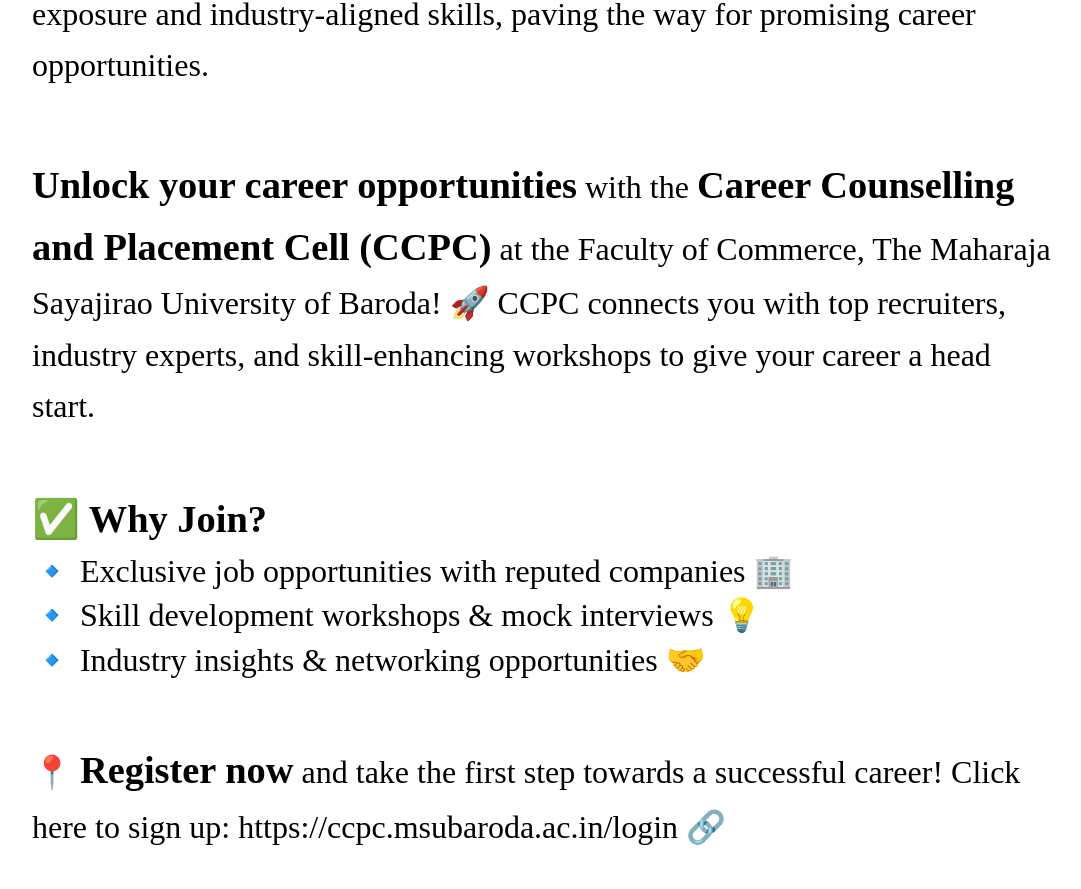
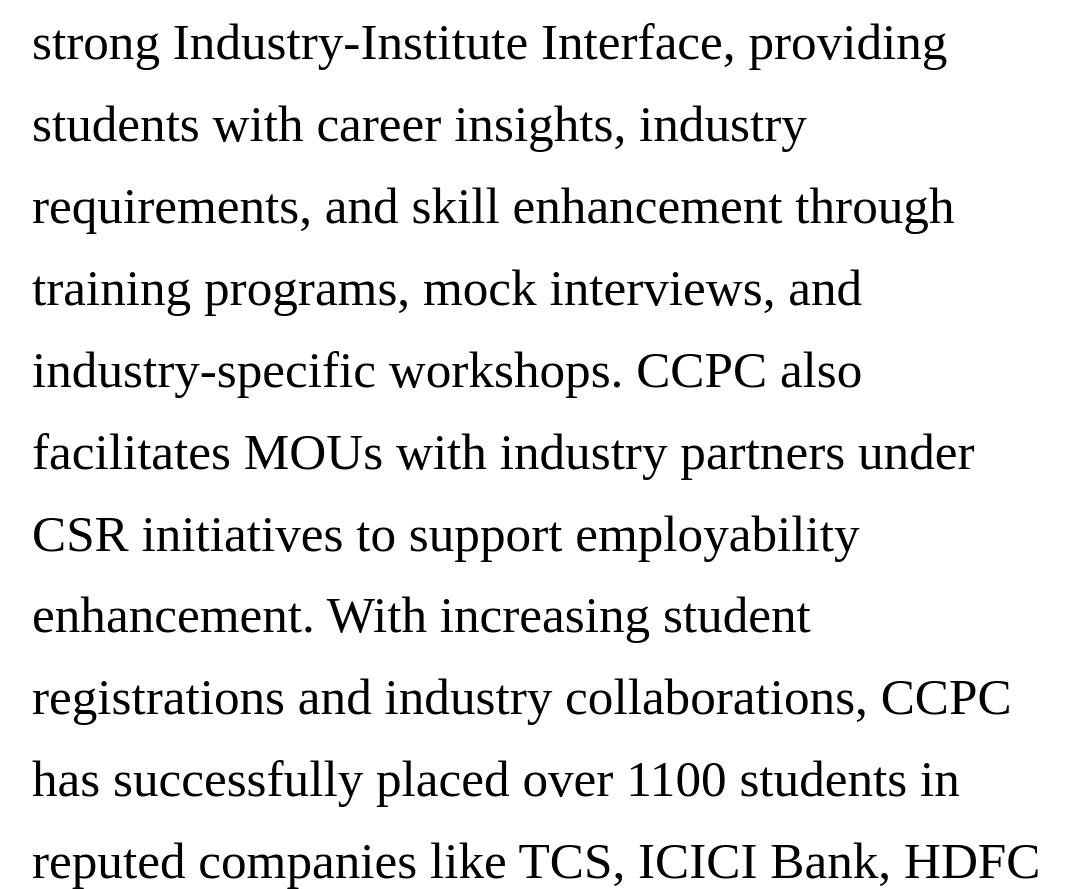
Before and after one commit to smol-kitty/Kampus-Konnect-HTML-1, a plain HTML site: page index.html in a window 1280 px wide. Shown: the part 1065-1954 px from the top of the page, without its empty margins (96-1177 px from the left). Drawn offline with Linux system fonts and the light colour scheme.

Commit message:
Integration

```diff
--- a/index.html
+++ b/index.html
@@ -4,11 +4,72 @@
     <meta charset="UTF-8" />
     <meta name="viewport" content="width=device-width, initial-scale=1.0" />
     <title>Career Counselling and Placement Cell</title>
-    <link rel="stylesheet" href="styles.css" />
+    <style>
+      * {
+        box-sizing: border-box;
+        margin: 0;
+        padding: 0;
+      }
+
+      body {
+        font-family: "Times New Roman", Times, serif;
+        margin: 0;
+        width: 100vw;
+        overflow-x: hidden;
+        padding-top: 10vw;
+      }
+      img {
+        width: 60vw;
+        height: auto;
+      }
+      .container {
+        width: 80%;
+        max-width: 80%;
+        margin: 15vw auto;
+        margin-top: 5vw;
+        background: white;
+        display: flex;
+        flex-direction: column;
+        align-items: start;
+        gap: 5vw;
+      }
+      .container div {
+        display: flex;
+        flex-direction: column;
+        align-items: start;
+        gap: 1vw;
+      }
+      h1 {
+        text-align: start;
+        color: black;
+        font-size: 5vw;
+      }
+      p {
+        font-size: 4vw;
+        line-height: 1.6;
+      }
+      .bold {
+        font-size: 4.5vw;
+        color: black;
+        font-weight: bold;
+      }
+      .benefits {
+        margin-top: 0vw;
+        display: flex;
+        flex-direction: column;
+        align-items: start;
+        gap: 0;
+      }
+      .benefits p {
+        font-size: 4vw;
+        line-height: 1;
+        text-align: start;
+      }
+    </style>
   </head>
   <body>
     <div class="container">
-      <img src="Image.webp" width="8" height="2" alt="MSUB CCPC Logo" />
+      <img src="logo.webp" width="8" height="2" alt="MSUB CCPC Logo" />
       <div>
         <h1>ABOUT CAREER COUNSELLING AND PLACEMENT CELL (CCPC)</h1>
         <p>
--- a/styles.css
+++ /dev/null
@@ -1,59 +0,0 @@
-* {
-  box-sizing: border-box;
-  margin: 0;
-  padding: 0;
-}
-
-body {
-  font-family: "Times New Roman", Times, serif;
-  margin: 0;
-  width: 100vw;
-  overflow-x: hidden;
-  padding-top: 10vw;
-}
-img {
-  width: 50vw;
-  height: auto;
-}
-.container {
-  width: 80%;
-  max-width: 80%;
-  margin: 0 auto;
-  background: white;
-  display: flex;
-  flex-direction: column;
-  align-items: start;
-  gap: 5vw;
-}
-.container div {
-  display: flex;
-  flex-direction: column;
-  align-items: start;
-  gap: 1vw;
-}
-h1 {
-  text-align: start;
-  color: black;
-  font-size: 3vw;
-}
-p {
-  font-size: 2.5vw;
-  line-height: 1.6;
-}
-.bold {
-  font-size: 3vw;
-  color: black;
-  font-weight: bold;
-}
-.benefits {
-  margin-top: 0vw;
-  display: flex;
-  flex-direction: column;
-  align-items: start;
-  gap: 0;
-}
-.benefits p {
-  font-size: 2.5vw;
-  line-height: 1;
-  text-align: start;
-}
```
Also changed, not shown: logo.webp (added).
